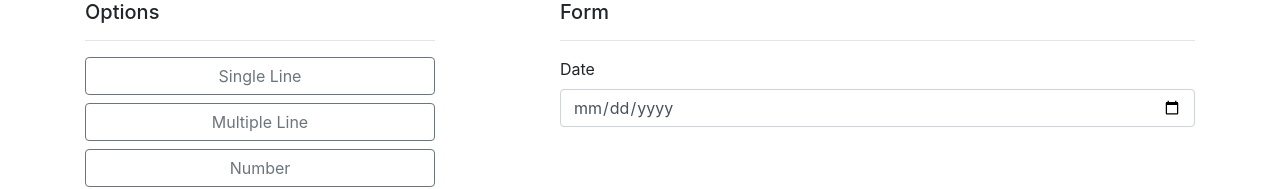
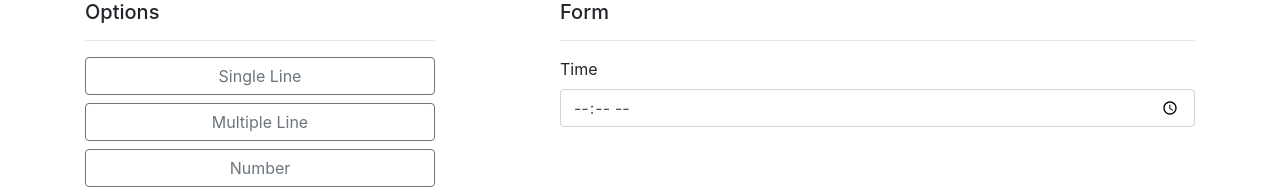
Before and after one commit to codedpills/react-dynamic-form-builder, a React (Create React App) app: page / in a window 1280 px wide. Shown: the top 189 px of the page. Built offline with nearby package versions, Linux system fonts and the light colour scheme.

Commit message:
create and display time input dynamically

```diff
--- a/src/components/CreateForm.jsx
+++ b/src/components/CreateForm.jsx
@@ -9,10 +9,10 @@ class CreateForm extends Component {
     this.state = {
       formInputs: [
         {
-          name: "date-123lkfs",
-          type: "date",
-          label: "Date",
-          placeholder: "Enter date",
+          name: "time-123lkfs",
+          type: "time",
+          label: "Time",
+          placeholder: "Enter time",
           predefinedValue: "",
         },
       ],
@@ -43,6 +43,11 @@ class CreateForm extends Component {
       formInputs: [...this.state.formInputs, input],
     });
   };
+  addTimeInput = (input) => {
+    this.setState({
+      formInputs: [...this.state.formInputs, input],
+    });
+  };
   render() {
     return (
       <Container>
@@ -56,6 +61,7 @@ class CreateForm extends Component {
               numberInput={this.addNumberInput}
               emailInput={this.addEmailInput}
               dateInput={this.addDateInput}
+              timeInput={this.addTimeInput}
             />
           </Col>
           <Col xs={1}></Col>
--- a/src/components/DynamicForm.jsx
+++ b/src/components/DynamicForm.jsx
@@ -43,6 +43,13 @@ const DynamicForm = ({ formInputs }) => {
             <Form.Control type="date" placeholder={input.placeholder} />
           </Form.Group>
         );
+      case "time":
+        return (
+          <Form.Group controlId={input.name} key={input.name}>
+            <Form.Label>{input.label}</Form.Label>
+            <Form.Control type="time" placeholder={input.placeholder} />
+          </Form.Group>
+        );
 
       default:
         break;
--- a/src/components/InputButtons.jsx
+++ b/src/components/InputButtons.jsx
@@ -53,6 +53,16 @@ const InputButtons = (props) => {
     };
     props.dateInput(input);
   };
+  const createTimeInput = () => {
+    const input = {
+      name: `time-${uuidv4()}`,
+      type: "time",
+      label: "Time",
+      placeholder: "Enter time",
+      predefinedValue: "",
+    };
+    props.timeInput(input);
+  };
   return (
     <>
       <Button variant="outline-secondary" block onClick={createSingleLineInput}>
@@ -70,7 +80,7 @@ const InputButtons = (props) => {
       <Button variant="outline-secondary" block onClick={createDateInput}>
         Date
       </Button>
-      <Button variant="outline-secondary" block>
+      <Button variant="outline-secondary" block onClick={createTimeInput}>
         Time
       </Button>
       <Button variant="outline-secondary" block>
```
